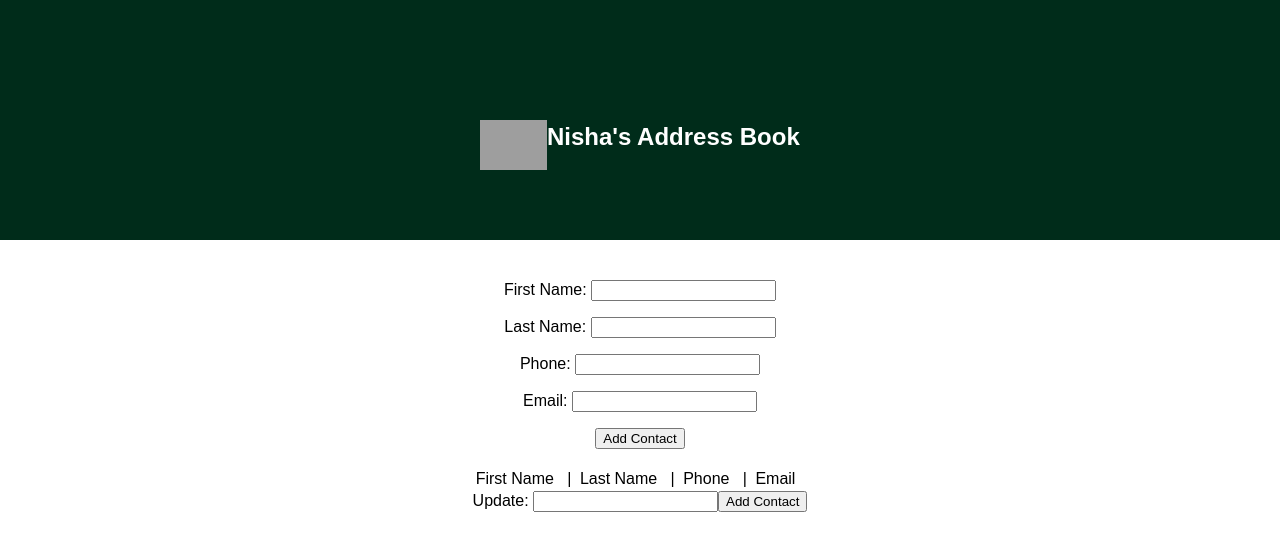
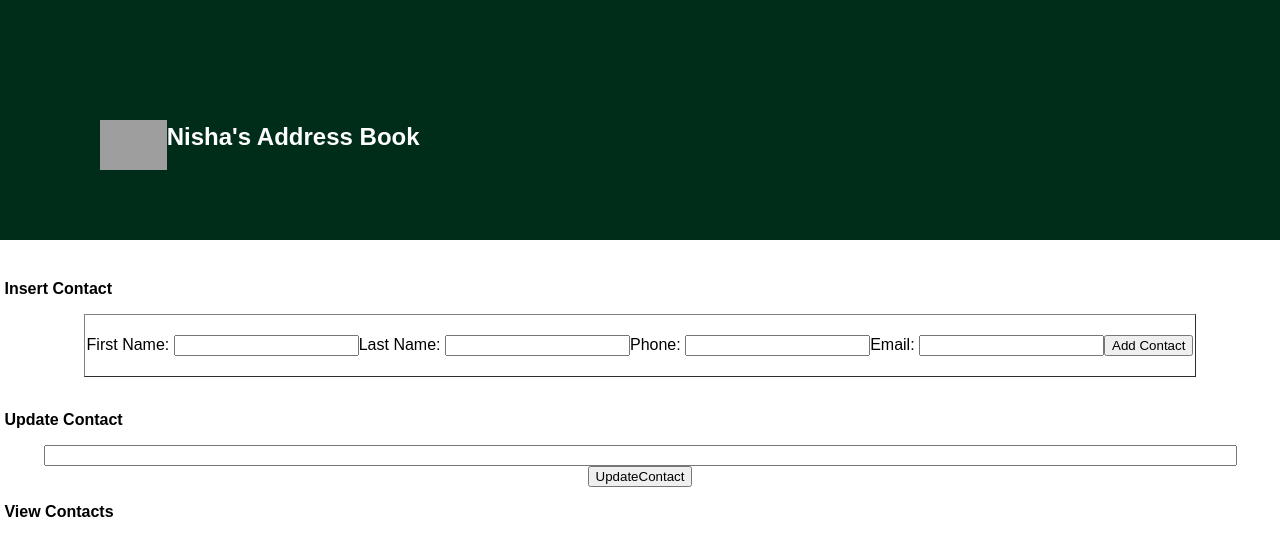
Before and after one commit to codeanddraw/react-gh-pages, a React (Create React App) app: page / in a window 1280 px wide. Shown: the top 556 px of the page. Built offline with nearby package versions, Linux system fonts and the light colour scheme; grey boxes are pictures that could not be loaded.

Commit message:
update module start

```diff
--- a/src/AddContact.js
+++ b/src/AddContact.js
@@ -35,23 +35,16 @@ class AddContact extends React.Component {
   }
 
   render() {
-    return (<div>
-      <p>First Name: <input type="text" value={this.state.input.fname}  onChange={e => this.handleChange({fname: e.target.value})}/></p>
-      <p>Last Name: <input type="text" value={this.state.input.lname} onChange={e => this.handleChange({lname: e.target.value})} /></p>
-      <p>Phone: <input type="text" value={this.state.input.phone} onChange={e => this.handleChange({phone: e.target.value})}/></p>
-      <p>Email: <input type="text" value={this.state.input.email} onChange={e => this.handleChange({email: e.target.value})}/></p>
+    return (<div><p align="left"><b>&nbsp;Insert Contact</b></p><table border ="1" align="center"><br/>
+      First Name: <input type="text" value={this.state.input.fname}  onChange={e => this.handleChange({fname: e.target.value})}/>
+      Last Name: <input type="text" value={this.state.input.lname} onChange={e => this.handleChange({lname: e.target.value})} />
+      Phone: <input type="text" value={this.state.input.phone} onChange={e => this.handleChange({phone: e.target.value})}/>
+      Email: <input type="text" value={this.state.input.email} onChange={e => this.handleChange({email: e.target.value})}/>
       <button type="button" onClick={this.addContact}>Add Contact</button>
-      <br/><br/>
-      <center><table >
-         <tr >
-            <td>First Name &nbsp; |&nbsp; </td>
-            <td > Last Name &nbsp; |&nbsp;</td>
-            <td > Phone &nbsp; |&nbsp;</td>
-            <td > Email &nbsp; </td>
-          </tr></table></center>
-
-        Update: <input type="text" id="five" />
-        <button type="button" onClick={this.updateContact}>Add Contact</button>
+      <br/><br/></table>
+      <br/>
+      <p align="left"><b> &nbsp;Update Contact</b></p> <div align="center"><input type="text" size="146"  id="five" />
+        <button type="button"  onClick={this.updateContact}>UpdateContact</button></div>
     </div>);
 
   }
--- a/src/App.css
+++ b/src/App.css
@@ -8,5 +8,6 @@
   height: 40px;
   padding: 100px;
   margin-bottom: 40px;
+  border:10px;
   color: white;
 }
--- a/src/App.js
+++ b/src/App.js
@@ -47,11 +47,12 @@ class App extends React.Component {
 
   render() {
     return (
-      <div className="App">
+      <div >
         <div className="AppHeader">
         <h2><img src={ require('./images/img.ico') } height="50px" align="middle" alt="Contacts"/>Nisha's Address Book</h2>
         </div>
         <AddContact handleAddContact={this.handleAddContact} />
+        <p align="left">&nbsp;<b>View Contacts</b></p>
         <ContactList
           contacts={this.state.contacts}
           handleToggleContact={this.handleToggleContact}
--- a/src/Contact.js
+++ b/src/Contact.js
@@ -2,9 +2,10 @@ import React from 'react';
 import './Contact.css';
 import PropTypes from 'prop-types';
 
-  const Contact = ({title, id, done, handleToggleContact, handleDeleteContact}) => <li>
+  const Contact = ({title, id, done, handleToggleContact, handleDeleteContact, handleUpdateContact}) => <li>
   <span>{title}</span>
   <button type="button" onClick={() => handleDeleteContact(id)}>Delete</button>
+  <button type="button" onClick={() => handleUpdateContact(id)}>Update</button>
 </li>;
 
 Contact.propTypes = {
@@ -12,7 +13,8 @@ Contact.propTypes = {
   id: PropTypes.number.isRequired,
   done: PropTypes.bool,
   handleToggleTodo: PropTypes.func.isRequired,
-  handleDeleteTodo: PropTypes.func.isRequired
+  handleDeleteTodo: PropTypes.func.isRequired,
+  handleUpdateContact: PropTypes.func.isRequired
 };
 
 export default Contact;
```
